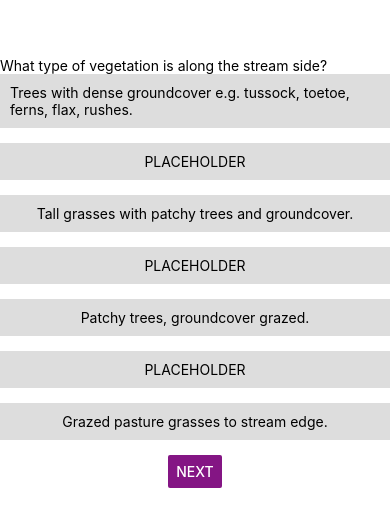
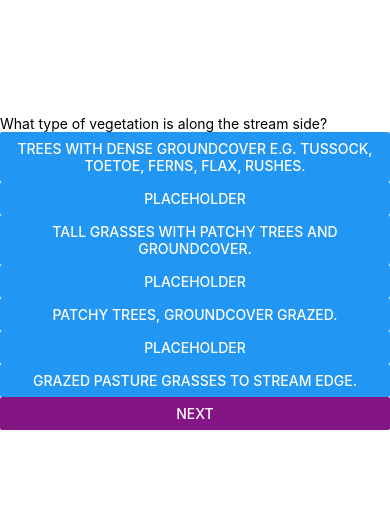
Before and after one commit to simon-jk-casey/waterfront, a React Native app: screen / in a window 390 px wide. Shown: the part 150-676 px from the top of the page. Built offline with nearby package versions, Linux system fonts and the light colour scheme.

Commit message:
refactored: made question/answer components a single in form; moved old/redundant components to 'oldComponents' - will remove later - much cleaner

```diff
--- a/App.js
+++ b/App.js
@@ -1,8 +1,6 @@
 import React from 'react'
-import { StyleSheet, Text, View, Button, Alert } from 'react-native'
+import { StyleSheet, View } from 'react-native'
 
-import Questions from './src/components/questions'
-import Answers from './src/components/answers'
 import Form from './src/components/form'
 
 import qList from './src/lib/questionnaire/questions'
@@ -10,37 +8,13 @@ import qList from './src/lib/questionnaire/questions'
 export default class App extends React.Component {
   constructor (props) {
     super(props)
-    this.state = {
-      index: 0
-    }
-  }
-  pressTest () {
-    Alert.alert('shit')
-  }
-
-  nextQuestion () {
-    if (this.state.index < qList.length) {
-      this.setState({ index: this.state.index + 1})
-    } else {
-      // BREAKS HERE DUE TO THE SINGLE VIEW - RESOLVE LATER
-    }
+    this.state = {}
   }
 
   render () {
-    let displayQ = qList[this.state.index]
     return (
       <View style={styles.container}>
-        <Form
-          question={displayQ.title}
-          qNo={displayQ.qNo}
-          responses={displayQ.responses}
-          handler={this.pressTest}
-        />
-        <Button
-          onPress={this.nextQuestion.bind(this)}
-          title='Next'
-          color='#841584'
-        />
+        <Form />
       </View>
     )
   }
@@ -54,6 +28,3 @@ const styles = StyleSheet.create({
     justifyContent: 'center'
   }
 })
-
-// some dev notes:
-// --Components for questions will need conditionals for sizing based on whether there is a response or not - ie a midrange value, also for is a question has additional notes in the object
--- a/src/components/form.js
+++ b/src/components/form.js
@@ -1,27 +1,59 @@
 import React from 'react'
-import { StyleSheet, Text, View, Button, Alert } from 'react-native'
+import { Stylesheet, Text, View, Button, Alert } from 'react-native'
 
-import Questions from './questions'
-import Answers from './answers'
-
-import qList from '../lib/questionnaire/questions'
+import questions from '../lib/questionnaire/questions'
 
 export default class Form extends React.Component {
+  constructor (props) {
+    super(props)
+    this.state = {
+      index: 0,
+      survey: {}
+    }
+  }
+  // functions
+  buttonHandler () {
+    Alert.alert('touched')
+  }
+  nextQuestion () {
+    if (this.state.index < questions.length) {
+      this.setState({index: this.state.index + 1})
+    }
+    // breaks after last question fix later
+  }
   render () {
+    let displayedQuestion = questions[this.state.index]
+    console.log(this.state)
     return (
       <View>
-        <Questions
-          question={this.props.question}
-          qNo={this.props.qNo}
-        />
-        <Answers
-          responses={this.props.responses}
-          touchHandler={this.props.handler}
+        <Text>{displayedQuestion.title}</Text>
+        {displayedQuestion.responses.map(response => {
+          if (response.response === null) {
+            return (
+              <Button
+                key={response.score}
+                title='placeholder'
+                value={response.score}
+                onPress={this.buttonHandler}
+              />
+            )
+          } else {
+            return (
+              <Button
+                key={response.score}
+                title={response.response}
+                value={response.score}
+                onPress={this.buttonHandler}
+              />
+            )
+          }
+        })}
+        <Button
+          onPress={this.nextQuestion.bind(this)}
+          title='Next'
+          color='#841584'
         />
       </View>
     )
   }
 }
-
-
-//NEED TO REWRITE?  MAKE A SINGLE FORM COMPONENT WITH Q/A INTEGRATED, WITH OWN STATE COVERING INDEX ETC
```
Also changed, not shown: src/components/oldComponents/oldform.js (added, +27 -0 lines), src/components/oldComponents/answers.js (renamed from src/components/answers.js), src/components/oldComponents/questions.js (renamed from src/components/questions.js).
